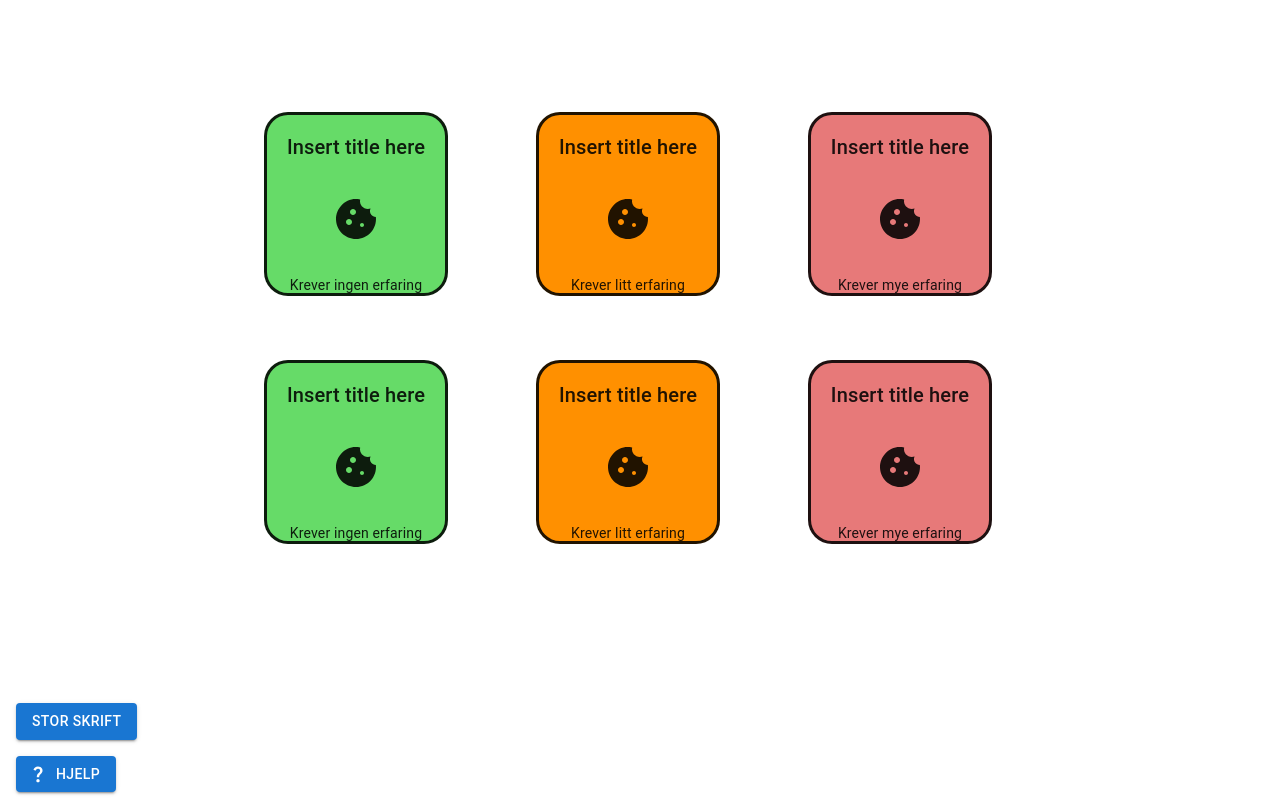
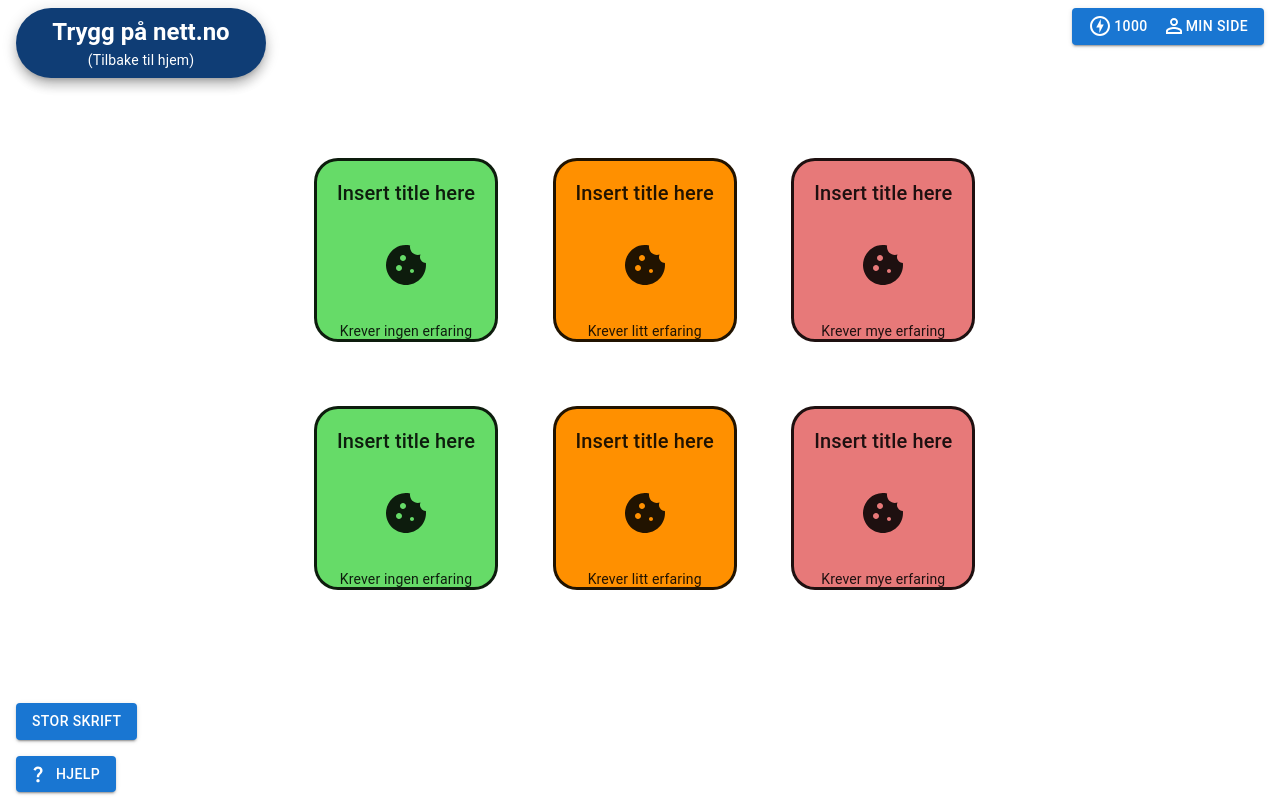
Before and after one commit to AgnetheKvalEngstad/idatt2900_group35, a React (Vite) app in the folder frontend/: page / in a window 1280 px wide. Built offline with nearby package versions, Linux system fonts and the light colour scheme.

Commit message:
feat: Added header component

```diff
--- a/frontend/src/App.tsx
+++ b/frontend/src/App.tsx
@@ -1,9 +1,11 @@
 import Footer from "./components/Footer";
+import Header from "./components/Header";
 import Homepage from "./pages/Homepage";
 
 function App() {
   return (
     <div className="min-h-screen max-h-screen flex flex-col">
+      <Header />
       <div className="flex-grow overflow-auto">
         <Homepage />
       </div>
--- /dev/null
+++ b/frontend/src/components/Header.tsx
@@ -0,0 +1,61 @@
+import { Card, CardContent, Grid2, Typography } from "@mui/material";
+import { Button } from "@mui/material";
+import OfflineBoltOutlinedIcon from "@mui/icons-material/OfflineBoltOutlined";
+import PersonOutlineOutlinedIcon from "@mui/icons-material/PersonOutlineOutlined";
+
+export default function Header() {
+  let points: number = 1000;
+  return (
+    <Grid2
+      container
+      spacing={2}
+      direction={"row"}
+      justifyContent={"space-between"}
+      className="mt-auto flex px-4 py-2"
+    >
+      <Grid2>
+        <Card
+          raised={true}
+          sx={{
+            borderRadius: 100,
+            backgroundColor: "#0F3D75",
+            padding: "4px",
+            width: "250px",
+          }}
+        >
+          <CardContent
+            style={{
+              paddingBottom: "2px",
+              paddingTop: "4px",
+              textAlign: "center",
+            }}
+          >
+            <Typography
+              variant="h5"
+              gutterBottom={false}
+              style={{ fontWeight: "bold", color: "white" }}
+            >
+              Trygg på nett.no
+            </Typography>
+          </CardContent>
+          <CardContent
+            className="text-center"
+            style={{ paddingTop: "0", paddingBottom: "4px" }}
+          >
+            <Typography variant="body2" style={{ color: "white" }}>
+              (Tilbake til hjem)
+            </Typography>
+          </CardContent>
+        </Card>
+      </Grid2>
+      <Grid2>
+        <Button variant="contained" color="primary">
+          <OfflineBoltOutlinedIcon style={{ marginRight: "2px" }} />
+          {points}
+          <PersonOutlineOutlinedIcon style={{ marginLeft: "14px" }} />
+          Min side
+        </Button>
+      </Grid2>
+    </Grid2>
+  );
+}
--- a/frontend/src/pages/Homepage.tsx
+++ b/frontend/src/pages/Homepage.tsx
@@ -20,13 +20,13 @@ export default function Homepage() {
 
   return (
     // er div ok mtp universell utforming og skjermlesere?
-    <div className="flex justify-center items-center flex-grow py-22">
+    <div className="flex justify-center items-center flex-grow py-12">
       <Grid2
         container
         spacing={2}
         justifyContent="center"
         alignItems="center"
-        style={{ maxWidth: "800px" }}
+        style={{ maxWidth: "700px" }}
       >
         {cards.map((card, index) => (
           <Grid2 key={index} size={{ xs: 6, sm: 4, md: 4 }} padding={3}>
```
